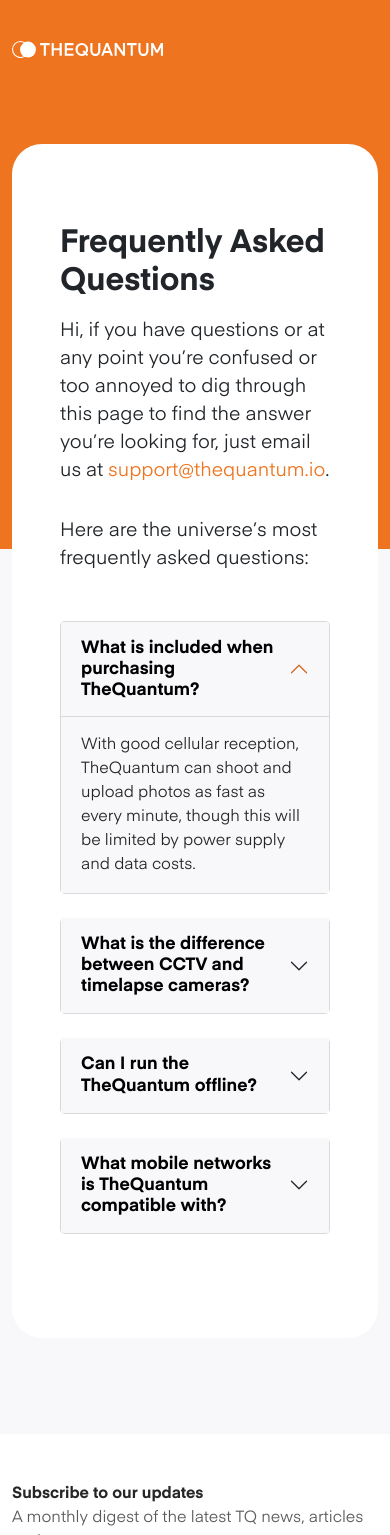
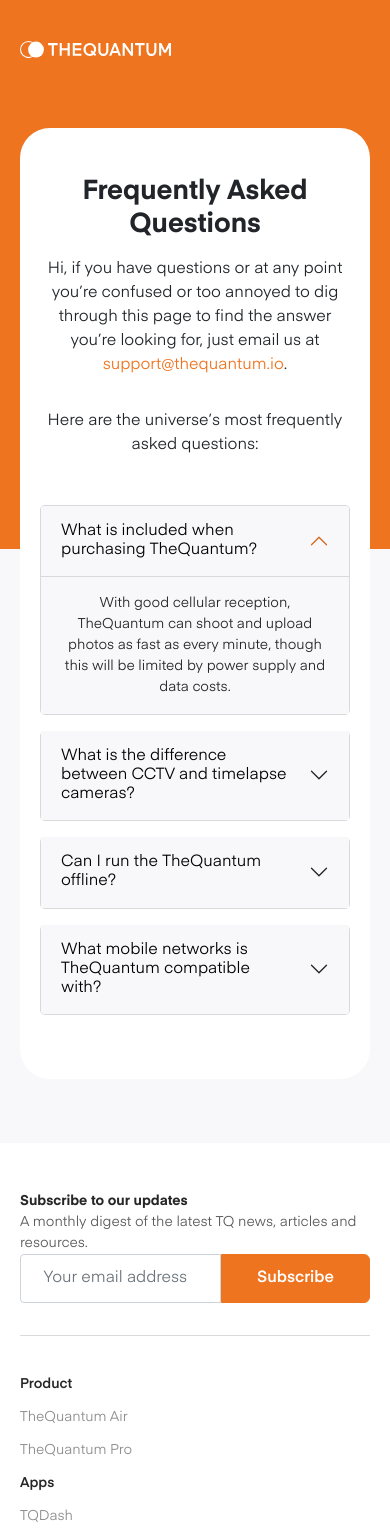
Before and after one commit to khancirhan/the-quantum-website, an Angular app: page /faqs in a window 390 px wide. Shown: the top 1535 px of the page. Built offline with nearby package versions, Linux system fonts and the light colour scheme.

Commit message:
Restructure for mobile screen - FAQ, Privacy, Get-help

```diff
--- a/src/app/components/faq/faq.component.scss
+++ b/src/app/components/faq/faq.component.scss
@@ -62,9 +62,45 @@
     font-size: 1.1rem;
     font-weight: 700;
     margin-bottom: 0;
+    margin-right: 1rem;
   }
 
   .accordion-body {
     color: rgba(0, 0, 0, 0.85);
   }
 }
+
+@media screen and (max-width: 768px) {
+  .faq {
+    padding: 8rem 0 4rem;
+
+    .card {
+      .card-body {
+        padding: 3rem 1.25rem;
+        text-align: center;
+      }
+    }
+
+    .heading {
+      font-size: 1.7rem;
+    }
+
+    .sub-heading {
+      font-size: 1rem;
+      line-height: 1.5rem;
+    }
+
+    .accordion-item {
+      margin-bottom: 1rem;
+
+      .accordian-heading {
+        font-size: 1rem;
+        font-weight: 500;
+      }
+
+      .accordion-body {
+        font-size: 0.875rem;
+      }
+    }
+  }
+}
--- a/src/app/components/get-help/get-help.component.scss
+++ b/src/app/components/get-help/get-help.component.scss
@@ -35,3 +35,25 @@
     padding: 0.4rem 3.5rem;
   }
 }
+
+@media screen and (max-width: 768px) {
+  .get-help {
+    padding: 8rem 0 4rem;
+
+    .card {
+      .card-body {
+        padding: 3rem 1.25rem;
+        text-align: center;
+      }
+    }
+
+    .heading {
+      font-size: 1.7rem;
+    }
+
+    .sub-heading {
+      font-size: 1rem;
+      line-height: 1.5rem;
+    }
+  }
+}
--- a/src/app/components/partials/banner/banner.component.scss
+++ b/src/app/components/partials/banner/banner.component.scss
@@ -1,4 +1,3 @@
-:host {
 .overlay {
   position: relative;
   padding-top: 4rem;
@@ -7,16 +6,32 @@
 }
 
 .heading {
-    font-size: 2.625rem;
+  font-size: 2.25rem;
   font-weight: 700;
   color: #fff;
-    margin-bottom: 12px;
+  margin-bottom: 0.8rem;
 }
 
 .sub-heading {
-    font-size: 1.625rem;
+  font-size: 1.25rem;
   font-weight: 300;
   margin-bottom: 2rem;
   color: rgba(#fff, 0.85);
 }
+
+@media screen and (max-width: 768px) {
+  .overlay {
+    padding-top: 2.5rem;
+    padding-bottom: 3rem;
+    text-align: center;
   }
+
+  .heading {
+    font-size: 1.75rem;
+  }
+
+  .sub-heading {
+    font-size: 1rem;
+    margin-bottom: 2rem;
+  }
+}
--- a/src/app/components/privacy-policy/privacy-policy.component.scss
+++ b/src/app/components/privacy-policy/privacy-policy.component.scss
@@ -12,7 +12,7 @@
     margin-top: 0.8rem;
     color: var(--muted);
     font-size: 0.95rem;
-    font-weight: 500;
+    font-weight: 300;
   }
 
   .message {
@@ -51,3 +51,37 @@
     }
   }
 }
+
+@media screen and (max-width: 768px) {
+  .policy {
+    padding: 9rem 0 3rem;
+
+    .heading {
+      font-size: 1.7rem;
+      line-height: 2.2rem;
+    }
+
+    .sub-heading {
+      font-size: 0.8rem;
+    }
+
+    .message {
+      font-size: 1rem;
+      line-height: 1.5rem;
+    }
+  }
+
+  .terms-n-conditions {
+    .terms {
+      .title {
+        font-size: 1.2rem;
+        margin-bottom: 0.75rem;
+      }
+
+      .content {
+        font-size: 1rem;
+        line-height: 1.5rem;
+      }
+    }
+  }
+}
--- a/src/assets/scss/form.scss
+++ b/src/assets/scss/form.scss
@@ -26,3 +26,25 @@
     }
   }
 }
+
+@media screen and (max-width: 768px) {
+  .form {
+    text-align: left;
+
+    .form-group {
+      margin-bottom: 1.5rem;
+    }
+
+    label {
+      font-size: 0.875rem;
+      margin-bottom: 0.5rem;
+    }
+
+    .form-control,
+    .form-select {
+      font-size: 1rem;
+      padding: 0.5rem 1rem;
+      border-radius: 4px;
+    }
+  }
+}
--- a/src/styles.scss
+++ b/src/styles.scss
@@ -18,6 +18,7 @@
 
 .container {
   max-width: 1150px !important;
+  padding: 0 1.25rem;
 }
 
 .btn {
@@ -113,3 +114,9 @@
 .postfix-bold {
   font-weight: 700;
 }
+
+@media screen and (max-width: 768px) {
+  body {
+    font-size: 14px !important;
+  }
+}
```
Lines whose indentation alone changed are shown as unchanged.
